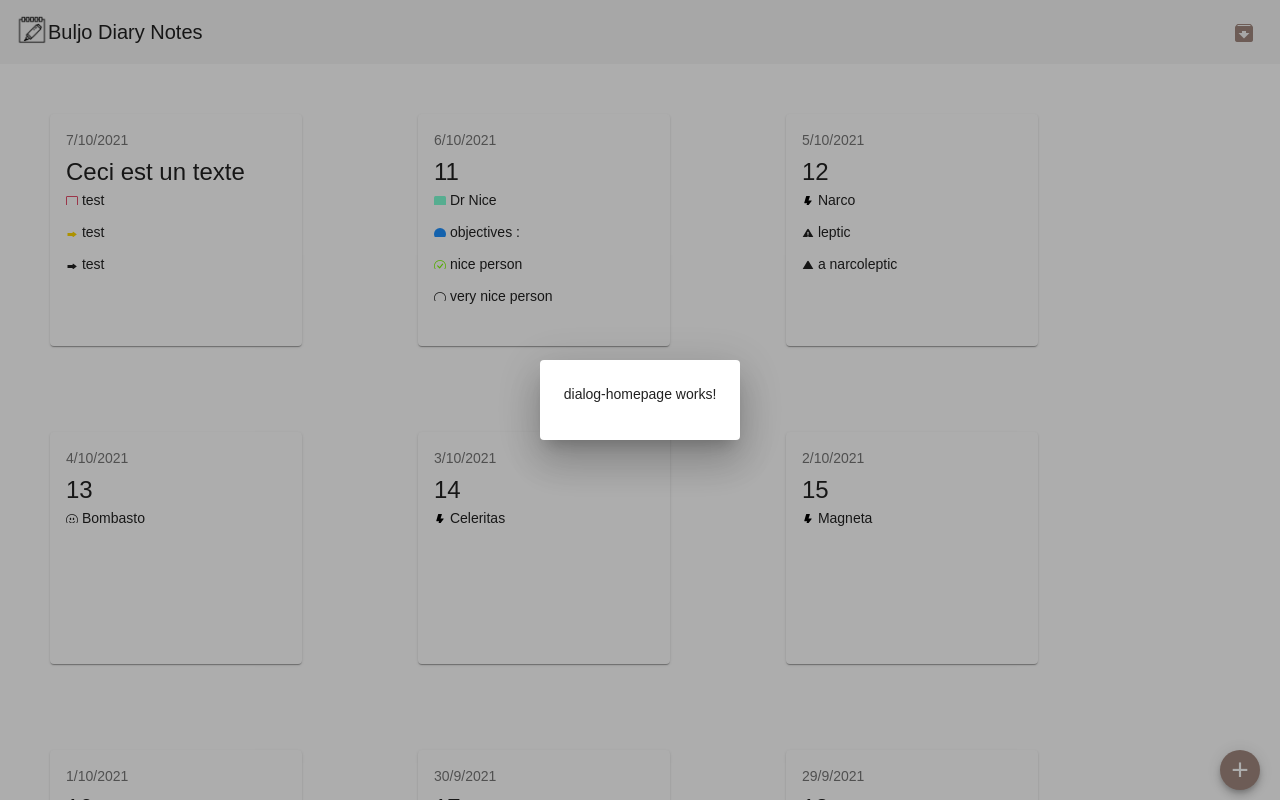
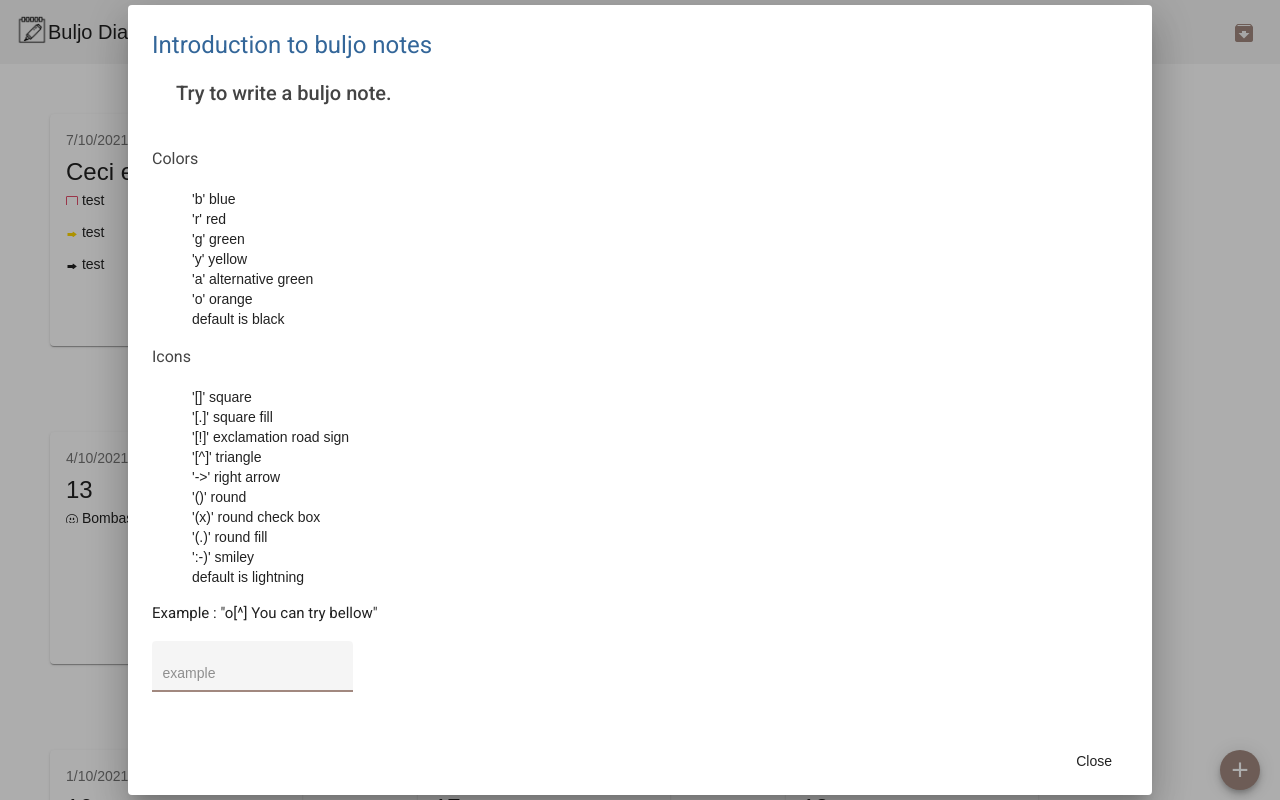
Before and after one commit to ErriBrr/buljo-daily-notes, an Angular app: page /notes in a window 1280 px wide. Shown: the top 800 px of the page. Built offline with nearby package versions, Linux system fonts and the light colour scheme.

Commit message:
[FEATURE] DialogHomepage : Implements dialog homepage

```diff
--- a/src/app/app.component.ts
+++ b/src/app/app.component.ts
@@ -11,7 +11,7 @@ export class AppComponent implements OnInit {
   constructor(public dialog: MatDialog) {}
 
   openDialog() {
-    this.dialog.open(DialogHomepageComponent);
+    this.dialog.open(DialogHomepageComponent,{width:'90%'});
   }
 
   ngOnInit(): void {
--- a/src/app/components/dialog-homepage/dialog-homepage.component.css
+++ b/src/app/components/dialog-homepage/dialog-homepage.component.css
@@ -0,0 +1,6 @@
+.right-align {
+    float:right;
+}
+li {
+    list-style-type: none;
+}
--- a/src/app/components/dialog-homepage/dialog-homepage.component.html
+++ b/src/app/components/dialog-homepage/dialog-homepage.component.html
@@ -1 +1,36 @@
-<p>dialog-homepage works!</p>
+<h1 mat-dialog-title>Introduction to buljo notes</h1>
+<h2 mat-dialog-content>Try to write a buljo note.</h2>
+<br/>
+<h3>Colors </h3>
+<ul>
+    <li>'b' blue</li>
+    <li>'r' red</li>
+    <li>'g' green</li>
+    <li>'y' yellow</li>
+    <li>'a' alternative green</li>
+    <li>'o' orange</li>
+    <li>default is black </li>
+</ul>
+<h3>Icons </h3>
+<ul>
+  <li>'[]' square</li>
+  <li>'[.]' square fill</li>
+  <li>'[!]' exclamation road sign</li>
+  <li>'[^]' triangle</li>
+  <li>'->' right arrow</li>
+  <li>'()' round</li>
+  <li>'(x)' round check box</li>
+  <li>'(.)' round fill</li>
+  <li>':-)' smiley</li>
+  <li>default is lightning</li>
+</ul>
+<h4>Example : "o[^] You can try bellow"</h4>
+<form>
+    <mat-form-field class="example-full-width" appearance="fill">
+        <input matInput id="example" [(ngModel)]="note.text" placeholder="example" [ngModelOptions]="{standalone: true}"/>
+    </mat-form-field>
+</form>
+<h2>{{note.text}}</h2>
+<div mat-dialog-actions class="right-align">
+  <button mat-button mat-dialog-close>Close</button>
+</div>
--- a/src/app/components/dialog-homepage/dialog-homepage.component.ts
+++ b/src/app/components/dialog-homepage/dialog-homepage.component.ts
@@ -1,4 +1,5 @@
 import { Component, OnInit } from '@angular/core';
+import { Note } from 'src/app/interfaces/note';
 
 @Component({
   selector: 'app-dialog-homepage',
@@ -6,6 +7,12 @@ import { Component, OnInit } from '@angular/core';
   styleUrls: ['./dialog-homepage.component.css']
 })
 export class DialogHomepageComponent implements OnInit {
+  note: Note = {
+    title: '',
+    text: '',
+    archive: false,
+    date: new Date()
+  };
 
   constructor() { }
 
```
